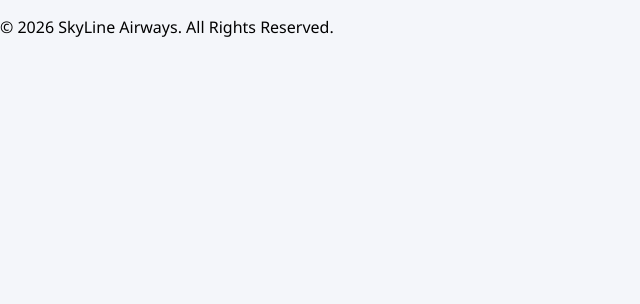
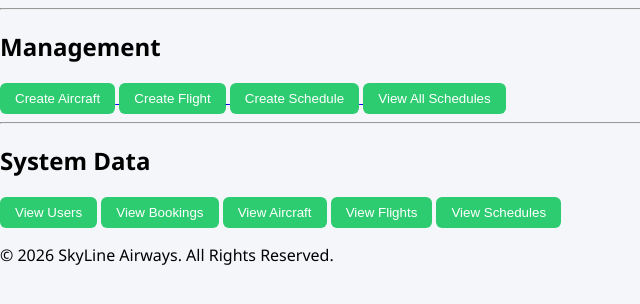
Before and after one commit to esaivanan06/airline-booking-system-dbms, a Flask app: page /admin in a window 1280 px wide. Shown: the part 391-695 px from the top of the page, without its empty margins (0-640 px from the left). Run offline with Flask 3, Linux system fonts and the light colour scheme; the visitor is signed in with stand-in values (Sample User, id 1); data that the repository does not hold is empty; some libraries are stand-ins or nearby versions.

Commit message:
More changes

```diff
--- a/app.py
+++ b/app.py
@@ -573,6 +573,319 @@ def update_seat():
     finally:
         conn.close()
 
+@app.route('/add-seat/<int:booking_id>')
+@user_required
+def add_seat(booking_id):
+
+    query = """
+        SELECT schedule_id
+        FROM bookings
+        WHERE booking_id = %s
+        AND user_id = %s
+        AND status = 'CONFIRMED';
+    """
+
+    booking = execute_query(
+        query,
+        (booking_id, session['user_id']),
+        fetchone=True
+    )
+
+    if not booking:
+        return "Invalid booking", 400
+
+    schedule_id = booking['schedule_id']
+
+    seats_query = """
+        SELECT s.seat_id,
+               s.seat_number,
+               CASE WHEN sa.seat_id IS NOT NULL THEN TRUE ELSE FALSE END AS is_booked
+        FROM seats s
+        LEFT JOIN seat_allocations sa
+        ON s.seat_id = sa.seat_id
+        AND sa.schedule_id = %s
+        WHERE s.aircraft_id = (
+            SELECT aircraft_id
+            FROM flight_schedules
+            WHERE schedule_id = %s
+        )
+        ORDER BY s.seat_number;
+    """
+
+    seats = execute_query(
+        seats_query,
+        (schedule_id, schedule_id),
+        fetchall=True
+    )
+
+    return render_template(
+        'add_seat.html',
+        booking_id=booking_id,
+        schedule_id=schedule_id,
+        seats=seats
+    )
+
+@app.route('/confirm-add-seat', methods=['POST'])
+@user_required
+def confirm_add_seat():
+
+    booking_id = request.form['booking_id']
+    schedule_id = request.form['schedule_id']
+
+    seat_keys = [k for k in request.form if k.startswith("seat_id_")]
+    seat_count = len(seat_keys)
+
+    if seat_count == 0:
+        return "No seats selected", 400
+
+    conn = get_connection()
+
+    try:
+        with conn:
+            with conn.cursor() as cur:
+
+                for i in range(1, seat_count + 1):
+
+                    first_name = request.form[f'first_name_{i}']
+                    last_name = request.form[f'last_name_{i}']
+                    email = request.form[f'email_{i}']
+                    seat_id = request.form[f'seat_id_{i}']
+
+                    # Insert passenger
+                    cur.execute("""
+                        INSERT INTO passengers(first_name, last_name, email, booking_id)
+                        VALUES (%s,%s,%s,%s)
+                        RETURNING passenger_id;
+                    """, (first_name, last_name, email, booking_id))
+
+                    passenger_id = cur.fetchone()[0]
+
+                    # Insert seat allocation
+                    cur.execute("""
+                        INSERT INTO seat_allocations
+                        (booking_id, schedule_id, seat_id, passenger_id)
+                        VALUES (%s,%s,%s,%s);
+                    """, (booking_id, schedule_id, seat_id, passenger_id))
+
+        return redirect('/my-bookings')
+
+    except Exception as e:
+        conn.rollback()
+        return f"Error adding seat: {str(e)}", 400
+
+    finally:
+        conn.close()
+
+@app.route('/cancel-booking', methods=['POST'])
+@user_required
+def cancel_booking():
+
+    booking_id = request.form['booking_id']
+    conn = get_connection()
+
+    try:
+        with conn:
+            with conn.cursor() as cur:
+
+                # Verify booking belongs to user
+                cur.execute("""
+                    SELECT status FROM bookings
+                    WHERE booking_id = %s
+                    AND user_id = %s;
+                """, (booking_id, session['user_id']))
+
+                row = cur.fetchone()
+
+                if not row:
+                    return "Invalid booking", 400
+
+                if row[0] == 'CANCELLED':
+                    return "Booking already cancelled", 400
+
+                # Soft cancel booking
+                cur.execute("""
+                    UPDATE bookings
+                    SET status = 'CANCELLED'
+                    WHERE booking_id = %s;
+                """, (booking_id,))
+
+                # Delete passengers (cascade deletes seat_allocations)
+                cur.execute("""
+                    DELETE FROM passengers
+                    WHERE booking_id = %s;
+                """, (booking_id,))
+
+        return redirect('/my-bookings')
+
+    except Exception as e:
+        conn.rollback()
+        return f"Cancellation failed: {str(e)}", 400
+
+    finally:
+        conn.close()
+
+@app.route('/admin/create-aircraft', methods=['GET','POST'])
+@admin_required
+def create_aircraft():
+
+    if request.method == 'POST':
+        model = request.form['model']
+        total_seats = request.form['total_seats']
+
+        execute_query("""
+            INSERT INTO aircraft(model, total_seats)
+            VALUES (%s,%s);
+        """, (model, total_seats))
+
+        return redirect('/admin')
+
+    return render_template('create_aircraft.html')
+
+@app.route('/admin/create-flight', methods=['GET','POST'])
+@admin_required
+def create_flight():
+
+    airports = execute_query("SELECT airport_id, city FROM airports;", fetchall=True)
+
+    if request.method == 'POST':
+        flight_number = request.form['flight_number']
+        departure = request.form['departure']
+        arrival = request.form['arrival']
+        duration = request.form['duration']
+
+        execute_query("""
+            INSERT INTO flights(flight_number, departure_airport, arrival_airport, duration_minutes)
+            VALUES (%s,%s,%s,%s);
+        """, (flight_number, departure, arrival, duration))
+
+        return redirect('/admin')
+
+    return render_template('create_flight.html', airports=airports)
+
+@app.route('/admin/create-schedule', methods=['GET','POST'])
+@admin_required
+def create_schedule():
+
+    flights = execute_query("SELECT flight_id, flight_number FROM flights;", fetchall=True)
+    aircrafts = execute_query("SELECT aircraft_id, model FROM aircraft;", fetchall=True)
+
+    if request.method == 'POST':
+        flight_id = request.form['flight_id']
+        aircraft_id = request.form['aircraft_id']
+        departure = request.form['departure_time']
+        arrival = request.form['arrival_time']
+        price = request.form['price']
+
+        execute_query("""
+            INSERT INTO flight_schedules
+            (flight_id, aircraft_id, departure_time, arrival_time, price)
+            VALUES (%s,%s,%s,%s,%s);
+        """, (flight_id, aircraft_id, departure, arrival, price))
+
+        return redirect('/admin')
+
+    return render_template(
+        'create_schedule.html',
+        flights=flights,
+        aircrafts=aircrafts
+    )
+
+@app.route('/admin/schedules')
+@admin_required
+def view_schedules():
+
+    schedules = execute_query("""
+        SELECT fs.schedule_id,
+       f.flight_number,
+       a1.city AS departure,
+       a2.city AS arrival,
+       fs.departure_time,
+       fs.arrival_time,
+       fs.price
+FROM flight_schedules fs
+JOIN flights f ON fs.flight_id = f.flight_id
+JOIN airports a1 ON f.departure_airport = a1.airport_id
+JOIN airports a2 ON f.arrival_airport = a2.airport_id
+ORDER BY fs.departure_time DESC;
+    """, fetchall=True)
+
+    return render_template('view_schedules.html', schedules=schedules)
+
+@app.route('/admin/users')
+@admin_required
+def view_users():
+
+    users = execute_query("""
+        SELECT user_id, username, email, role, created_at
+        FROM users
+        ORDER BY created_at DESC;
+    """, fetchall=True)
+
+    return render_template('admin_users.html', users=users)
+
+@app.route('/admin/bookings')
+@admin_required
+def view_all_bookings():
+
+    bookings = execute_query("""
+        SELECT
+            b.booking_id,
+            b.pnr,
+            b.status,
+            u.username,
+            f.flight_number,
+            fs.departure_time
+        FROM bookings b
+        JOIN users u ON b.user_id = u.user_id
+        JOIN flight_schedules fs ON b.schedule_id = fs.schedule_id
+        JOIN flights f ON fs.flight_id = f.flight_id
+        ORDER BY fs.departure_time DESC;
+    """, fetchall=True)
+
+    for booking in bookings:
+        passengers = execute_query("""
+            SELECT p.first_name, p.last_name, s.seat_number
+            FROM passengers p
+            JOIN seat_allocations sa
+                ON sa.passenger_id = p.passenger_id
+            JOIN seats s
+                ON s.seat_id = sa.seat_id
+            WHERE p.booking_id = %s;
+        """, (booking['booking_id'],), fetchall=True)
+
+        booking['passengers'] = passengers
+
+    return render_template('admin_bookings.html', bookings=bookings)
+
+@app.route('/admin/aircraft')
+@admin_required
+def view_aircraft():
+
+    aircraft = execute_query("""
+        SELECT aircraft_id, model, total_seats
+        FROM aircraft;
+    """, fetchall=True)
+
+    return render_template('admin_aircraft.html', aircraft=aircraft)
+
+@app.route('/admin/flights')
+@admin_required
+def view_flights():
+
+    flights = execute_query("""
+        SELECT
+            f.flight_id,
+            f.flight_number,
+            a1.city AS departure,
+            a2.city AS arrival,
+            f.duration_minutes
+        FROM flights f
+        JOIN airports a1 ON f.departure_airport = a1.airport_id
+        JOIN airports a2 ON f.arrival_airport = a2.airport_id;
+    """, fetchall=True)
+
+    return render_template('admin_flights.html', flights=flights)
+
 # -------------------------
 # Run App
 # -------------------------
--- a/static/style.css
+++ b/static/style.css
@@ -247,3 +247,30 @@ th {
     border-radius: 6px;
     cursor: pointer;
 }
+
+.booking-card.cancelled {
+    opacity: 0.6;
+    border-left: 5px solid #e74c3c;
+}
+
+.admin-table {
+    width: 100%;
+    border-collapse: collapse;
+    margin-top: 20px;
+}
+
+.admin-table th,
+.admin-table td {
+    border: 1px solid #ddd;
+    padding: 10px;
+    text-align: left;
+}
+
+.admin-table th {
+    background-color: #2c3e50;
+    color: white;
+}
+
+.admin-table tr:nth-child(even) {
+    background-color: #f2f2f2;
+}
--- a/templates/admin.html
+++ b/templates/admin.html
@@ -44,4 +44,32 @@
     {% endfor %}
 </table>
 
+<hr>
+<h2>Management</h2>
+
+<a href="/admin/create-aircraft">
+    <button class="primary-btn">Create Aircraft</button>
+</a>
+
+<a href="/admin/create-flight">
+    <button class="primary-btn">Create Flight</button>
+</a>
+
+<a href="/admin/create-schedule">
+    <button class="primary-btn">Create Schedule</button>
+</a>
+
+<a href="/admin/schedules">
+    <button class="primary-btn">View All Schedules</button>
+</a>
+
+<hr>
+<h2>System Data</h2>
+
+<a href="/admin/users"><button class="primary-btn">View Users</button></a>
+<a href="/admin/bookings"><button class="primary-btn">View Bookings</button></a>
+<a href="/admin/aircraft"><button class="primary-btn">View Aircraft</button></a>
+<a href="/admin/flights"><button class="primary-btn">View Flights</button></a>
+<a href="/admin/schedules"><button class="primary-btn">View Schedules</button></a>
+
 {% endblock %}
```
Also changed, not shown: templates/add_seat.html (added, +72 -0 lines), templates/admin_aircraft.html (added, +22 -0 lines), templates/admin_bookings.html (added, +19 -0 lines), templates/admin_flights.html (added, +30 -0 lines), templates/admin_users.html (added, +21 -0 lines), templates/aircraft.html (added, +7 -0 lines), templates/create_aircraft.html (added, +7 -0 lines), templates/create_flight.html (added, +25 -0 lines), templates/create_schedule.html (added, +25 -0 lines), templates/my_bookings.html (+12 -1 lines), templates/view_schedules.html (added, +22 -0 lines).
